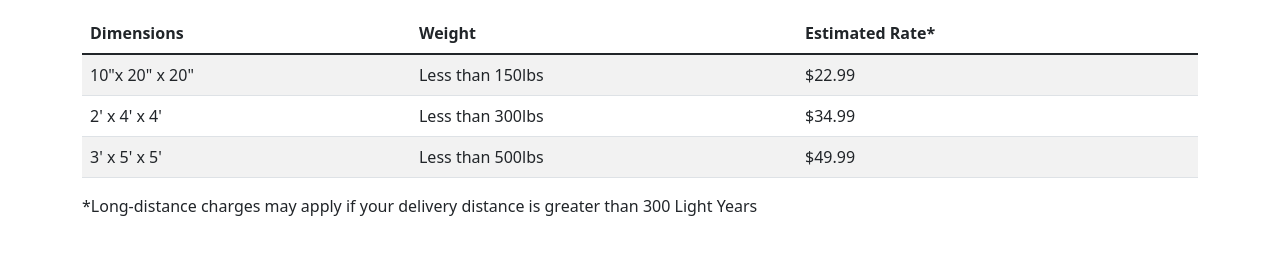
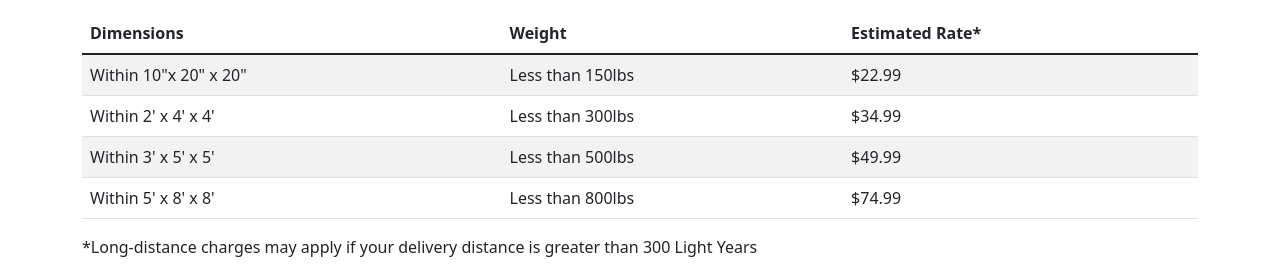
Before and after one commit to mgwel123/Planet-Express-Website, a website: page index.html in a window 1280 px wide. Shown: the part 659-934 px from the top of the page. Before the commit the page ends 893 px from the top, so only its background shows below. Drawn offline with nearby package versions, Linux system fonts and the light colour scheme.

Commit message:
finished form

```diff
--- a/index.html
+++ b/index.html
@@ -105,19 +105,24 @@
           <t/head>
           <tbody>
               <tr style="height:40px">
-                  <td>10"x 20" x 20"</td>
+                  <td>Within 10"x 20" x 20"</td>
                   <td>Less than 150lbs</td>
                   <td>$22.99</td>
               </tr>
               <tr>
-                  <td>2' x 4' x 4'</td>
+                  <td>Within 2' x 4' x 4'</td>
                   <td>Less than 300lbs</td>
                   <td>$34.99</td>
               </tr>
               <tr>
-                  <td>3' x 5' x 5'</td>
+                  <td>Within 3' x 5' x 5'</td>
                   <td>Less than 500lbs</td>
                   <td>$49.99</td>
+              </tr>
+              <tr>
+                  <td>Within 5' x 8' x 8'</td>
+                  <td>Less than 800lbs</td>
+                  <td>$74.99</td>
               </tr>
           </tbody>
       </table>
```
Also changed, not shown: shipping.html (+11 -1 lines).
